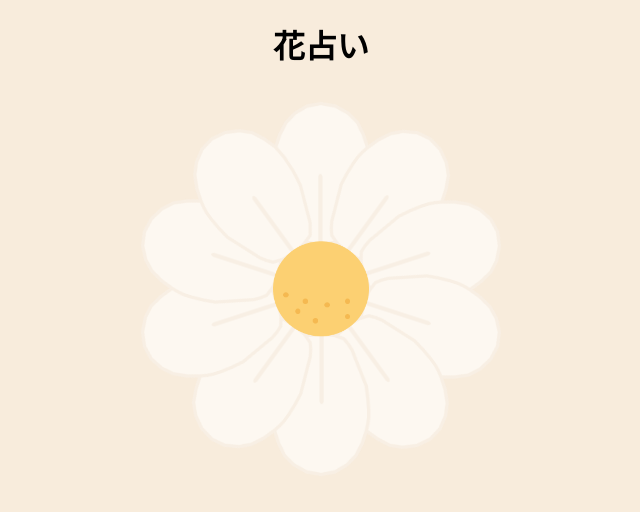
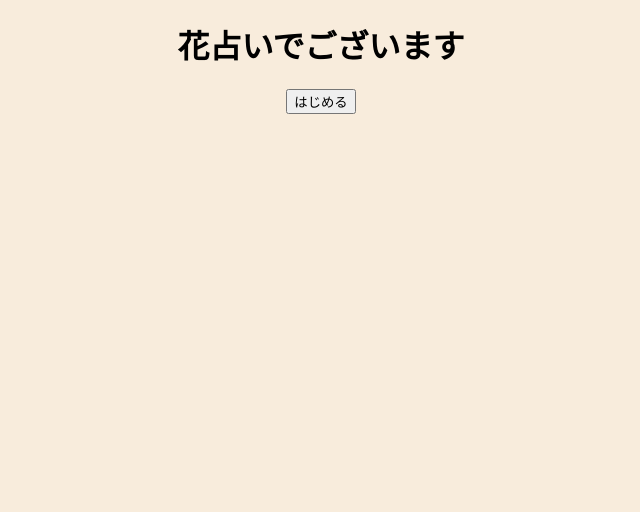
Before and after one commit to Menkuma0022/react-practice, a React (Vite) app in the folder apps/flower-game/: page / in a window 1280 px wide. Shown: the top 512 px of the page, without its empty margins (319-959 px from the left). Built offline with nearby package versions, Linux system fonts and the light colour scheme.

Commit message:
タイトル画面を追加（screen で切り替え）

```diff
--- a/apps/flower-game/src/App.jsx
+++ b/apps/flower-game/src/App.jsx
@@ -5,7 +5,7 @@ import retryImg from './assets/ui/retry.png'
 import './App.css'
 
 function App() {
-  const [screen, setScreen] = useState('game')
+  const [screen, setScreen] = useState('title')
   const [petals, setPetals] = useState(createPetals(gethanabiranomaisuu()))
   const removedCount = petals.filter(p => p.status !== 'attached').length
   const lastWord = getWord(removedCount)
@@ -23,9 +23,19 @@ function App() {
     setPetals(updatedPetals);
   }
 
+  const handleStart = () => {setScreen('game')}
   const handleRetry = () => {setPetals(createPetals(gethanabiranomaisuu()))}
 
   const allGone = petals.every((petal) => petal.status  === 'gone' )
+
+if(screen ==='title'){
+   return (
+      <div className="app">
+        <h1>花占いでございます</h1>
+        <button onClick={handleStart}>はじめる</button>
+      </div>
+    )
+}
 
   if(allGone){
     return (
```
